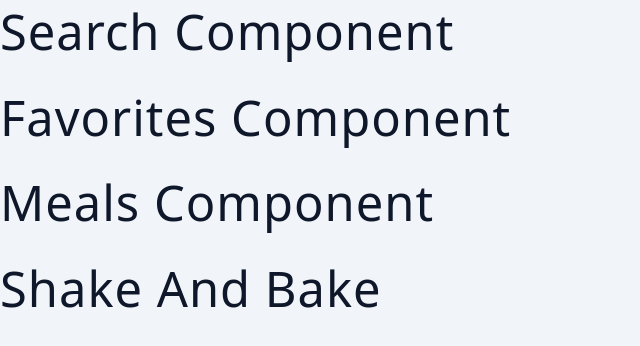
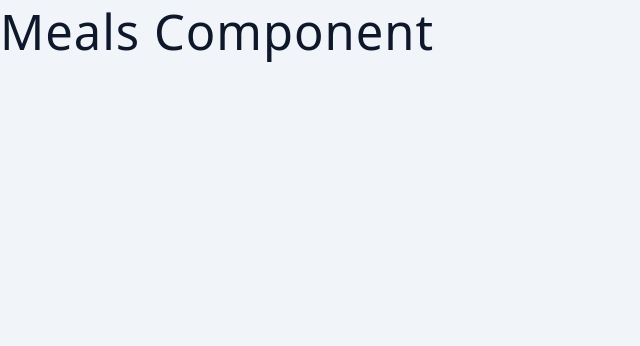
Before and after one commit to rsmacias/meals-app, a React (Create React App) app: page / in a window 1280 px wide. Shown: the top 346 px of the page, without its empty margins (0-640 px from the left). Built offline with nearby package versions, Linux system fonts and the light colour scheme.

Commit message:
Creating the App context and consuming as a first step

```diff
--- a/src/App.jsx
+++ b/src/App.jsx
@@ -8,10 +8,10 @@ import Search from './components/Search';
 function App() {
   return (
     <main>
-      <Search />
-      <Favorites />
+      {/* <Search /> */}
+      {/* <Favorites /> */}
       <Meals />
-      <Modal />
+      {/* <Modal /> */}
     </main>
   );
 }
--- a/src/components/Meals.jsx
+++ b/src/components/Meals.jsx
@@ -1,4 +1,10 @@
+import { useContext } from "react";
+import { AppContext } from "../context";
+
 const Meals = () => {
+
+    const context = useContext(AppContext);
+    console.log(context);
     return (
         <main>
             <h1>Meals Component</h1>
--- /dev/null
+++ b/src/context.jsx
@@ -0,0 +1,13 @@
+import React, {useContext} from "react";
+
+const AppContext = React.createContext();
+
+const AppProvider = ({children}) => {
+    return (
+        <AppContext.Provider value="hello">
+            {children}
+        </AppContext.Provider>
+    )
+}
+
+export { AppContext, AppProvider };
--- a/src/index.js
+++ b/src/index.js
@@ -3,9 +3,13 @@ import ReactDOM from 'react-dom/client';
 import './index.css';
 import App from './App';
 
+import { AppProvider } from './context';
+
 const root = ReactDOM.createRoot(document.getElementById('root'));
 root.render(
   <React.StrictMode>
-    <App />
+    <AppProvider>
+      <App />
+    </AppProvider>
   </React.StrictMode>
 );
```
